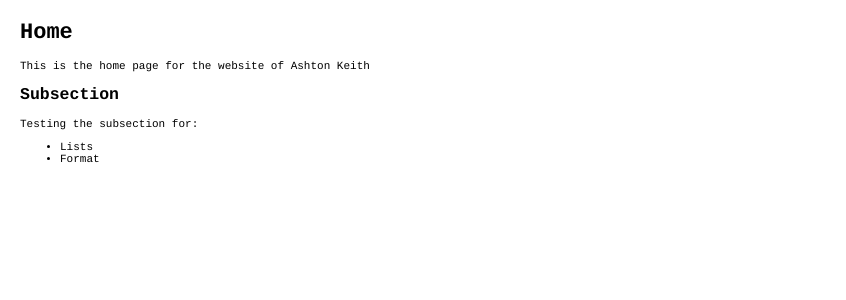
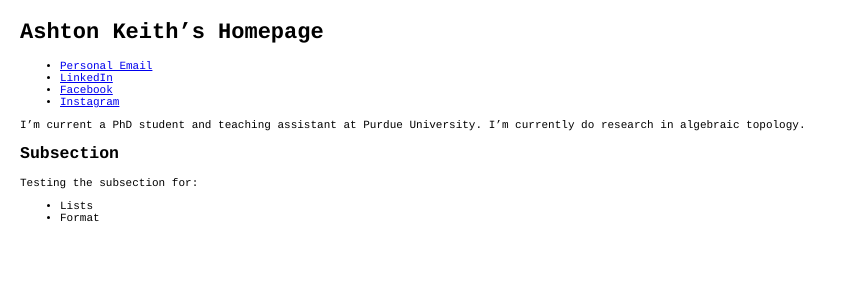
Before and after one commit to AshtonKeith/site, a Jekyll site: the page built from main.md, in a window 1280 px wide. Shown: the top 300 px of the page, without its empty margins (0-846 px from the left). Built offline with Jekyll 4.4.1, drawn with Linux system fonts in a browser that asks for light colours.

Commit message:
Commit 10

```diff
--- a/main.md
+++ b/main.md
@@ -1,12 +1,17 @@
 ---
 layout: default
-title: "Home"
+title: "Ashton Keith's Homepage"
 permalink: /main
 ---
 
-# Home
+# Ashton Keith's Homepage
 
-This is the home page for the website of Ashton Keith
+- [Personal Email](mailto:xxphignewtonxx@gmail.com)
+- [LinkedIn](https://www.linkedin.com/in/ashton-keith-2b7937198)
+- [Facebook](https://www.facebook.com/ashton.keith.9/)
+- [Instagram](https://www.instagram.com/phignewton1/)
+
+I'm current a PhD student and teaching assistant at Purdue University. I'm currently do research in algebraic topology.
 
 ## Subsection
 
```
